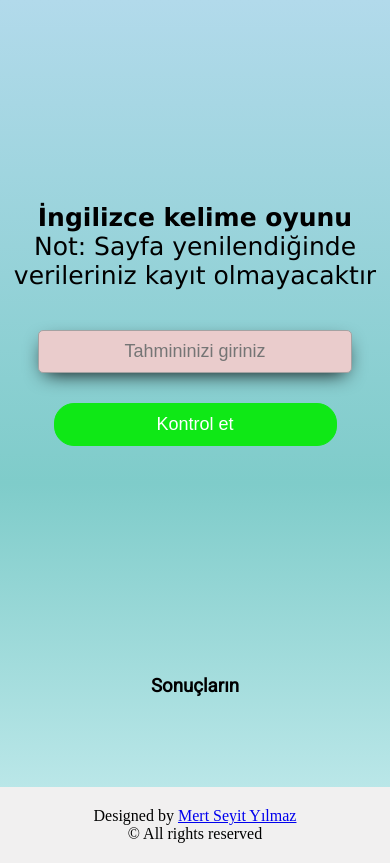
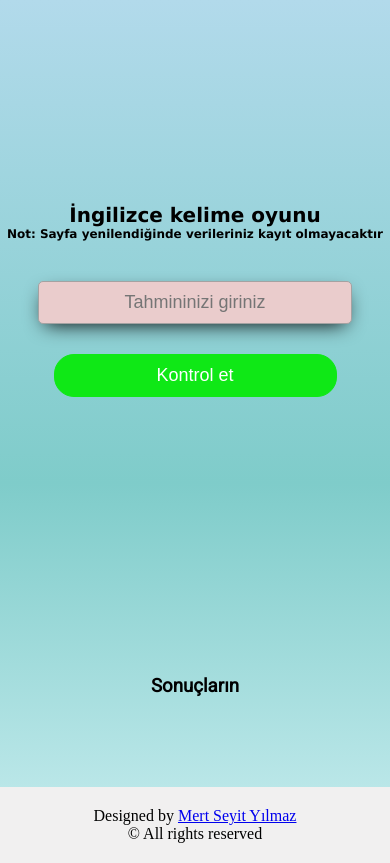
Before and after one commit to mertseyit/game, a plain HTML site: page game.html in a window 390 px wide. Drawn offline with Linux system fonts and the light colour scheme; a web font is replaced by a local one.

Commit message:
update responsive design

```diff
--- a/css/responsive.css
+++ b/css/responsive.css
@@ -21,7 +21,6 @@
 
     .play-btn {
         margin-top: 70px;
-        background-color: red;
         border-radius: 12px;
         padding: 10px 30px;
         font-size: 16px;
@@ -63,6 +62,14 @@
         width: 100%;
     }
 
+    .description {
+        font-size:20px ;
+    }
+
+    .bottom-description {
+        font-size: 12px;
+    }
+
 }
 /* xs: 0,
   sm: 576px,
--- a/game.html
+++ b/game.html
@@ -20,7 +20,7 @@
         <div id="box" class="box">
             <div class="card">
                 <h1 class="description">İngilizce kelime oyunu</h1>
-                <p class="description" style="margin-bottom: 35px;">Not: Sayfa yenilendiğinde verileriniz kayıt olmayacaktır</p>
+                <h4 class="bottom-description" style="margin-bottom: 35px;">Not: Sayfa yenilendiğinde verileriniz kayıt olmayacaktır</h4>
                 <form >
                     <h1 id="title" class="text-center">
                         <!-- word will be here -->
```
